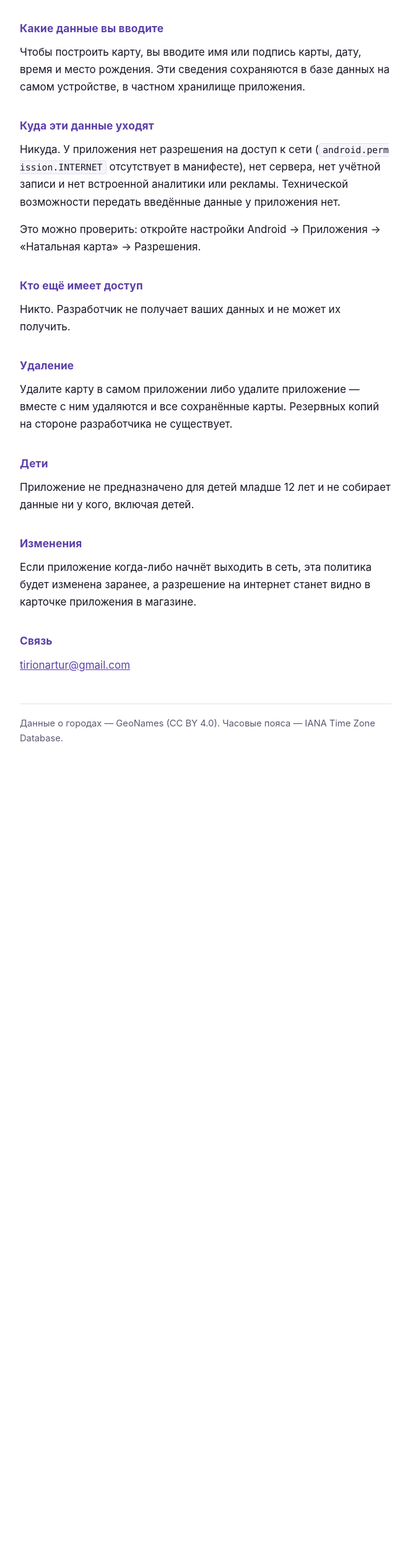
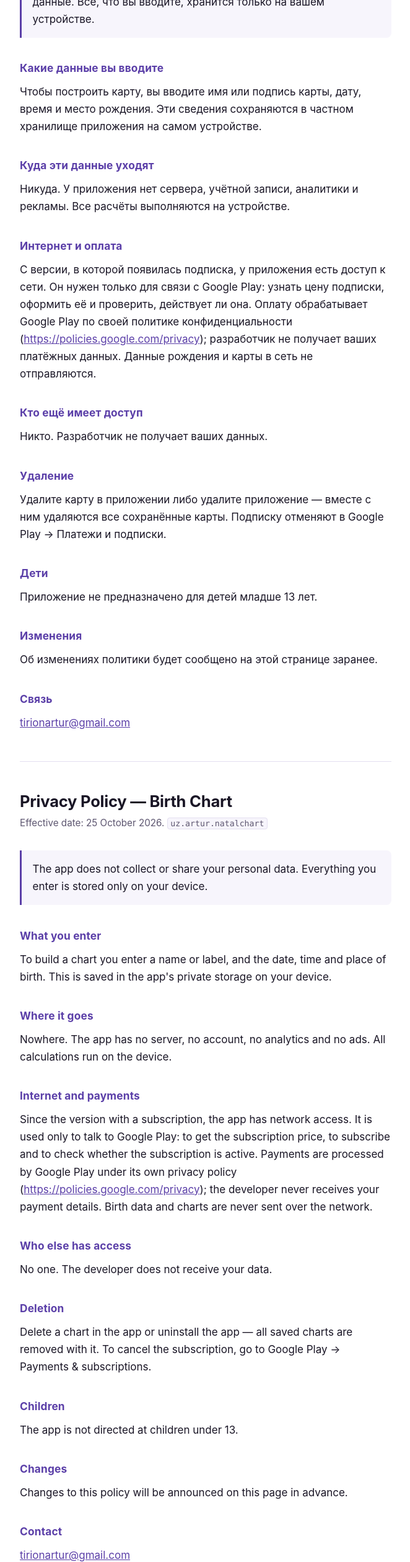
Before and after one commit to arturr55/natalchart-policy, a plain HTML site: page index.html in a window 1280 px wide. Shown: the part 280-2800 px from the top of the page at 62% size, without its empty margins (308-970 px from the left). Before the commit the page ends 1547 px from the top, so only its background shows below. Drawn offline with Linux system fonts and the light colour scheme.

Commit message:
Policy update 25.10.2026: subscription via Google Play, network used only for billing; English version added
Co-Authored-By: Claude Opus 5.5 <noreply@anthropic.com>

```diff
--- a/index.html
+++ b/index.html
@@ -65,34 +65,47 @@
 </head>
 <body>
 <main>
-  <h1>Политика конфиденциальности</h1>
-  <p class="date">Приложение «Натальная карта» (<code>uz.artur.natalchart</code>). Дата вступления в силу: 30 августа 2026 года.</p>
-
-  <p class="lead">Приложение «Натальная карта» не собирает, не передаёт и не хранит за пределами вашего устройства никаких персональных данных.</p>
-
+  <p class="date"><a href="#en">English version below</a></p>
+  <h1>Политика конфиденциальности — «Натальная карта»</h1>
+  <p class="date">Дата вступления в силу: 25 октября 2026 года. <code>uz.artur.natalchart</code></p>
+  <p class="lead">Приложение не собирает и не передаёт ваши персональные данные. Всё, что вы вводите, хранится только на вашем устройстве.</p>
   <h2>Какие данные вы вводите</h2>
-  <p>Чтобы построить карту, вы вводите имя или подпись карты, дату, время и место рождения. Эти сведения сохраняются в базе данных на самом устройстве, в частном хранилище приложения.</p>
-
+  <p>Чтобы построить карту, вы вводите имя или подпись карты, дату, время и место рождения. Эти сведения сохраняются в частном хранилище приложения на самом устройстве.</p>
   <h2>Куда эти данные уходят</h2>
-  <p>Никуда. У приложения нет разрешения на доступ к сети (<code>android.permission.INTERNET</code> отсутствует в манифесте), нет сервера, нет учётной записи и нет встроенной аналитики или рекламы. Технической возможности передать введённые данные у приложения нет.</p>
-  <p>Это можно проверить: откройте настройки Android → Приложения → «Натальная карта» → Разрешения.</p>
-
+  <p>Никуда. У приложения нет сервера, учётной записи, аналитики и рекламы. Все расчёты выполняются на устройстве.</p>
+  <h2>Интернет и оплата</h2>
+  <p>С версии, в которой появилась подписка, у приложения есть доступ к сети. Он нужен только для связи с Google Play: узнать цену подписки, оформить её и проверить, действует ли она. Оплату обрабатывает Google Play по своей политике конфиденциальности (<a href="https://policies.google.com/privacy">https://policies.google.com/privacy</a>); разработчик не получает ваших платёжных данных. Данные рождения и карты в сеть не отправляются.</p>
   <h2>Кто ещё имеет доступ</h2>
-  <p>Никто. Разработчик не получает ваших данных и не может их получить.</p>
-
+  <p>Никто. Разработчик не получает ваших данных.</p>
   <h2>Удаление</h2>
-  <p>Удалите карту в самом приложении либо удалите приложение — вместе с ним удаляются и все сохранённые карты. Резервных копий на стороне разработчика не существует.</p>
-
+  <p>Удалите карту в приложении либо удалите приложение — вместе с ним удаляются все сохранённые карты. Подписку отменяют в Google Play → Платежи и подписки.</p>
   <h2>Дети</h2>
-  <p>Приложение не предназначено для детей младше 12 лет и не собирает данные ни у кого, включая детей.</p>
-
+  <p>Приложение не предназначено для детей младше 13 лет.</p>
   <h2>Изменения</h2>
-  <p>Если приложение когда-либо начнёт выходить в сеть, эта политика будет изменена заранее, а разрешение на интернет станет видно в карточке приложения в магазине.</p>
-
+  <p>Об изменениях политики будет сообщено на этой странице заранее.</p>
   <h2>Связь</h2>
   <p><a href="mailto:tirionartur@gmail.com">tirionartur@gmail.com</a></p>
-
-  <footer>Данные о городах — GeoNames (CC BY 4.0). Часовые пояса — IANA Time Zone Database.</footer>
+  <hr style="border:0;border-top:1px solid var(--line);margin:3rem 0" id="en">
+  <h1>Privacy Policy — Birth Chart</h1>
+  <p class="date">Effective date: 25 October 2026. <code>uz.artur.natalchart</code></p>
+  <p class="lead">The app does not collect or share your personal data. Everything you enter is stored only on your device.</p>
+  <h2>What you enter</h2>
+  <p>To build a chart you enter a name or label, and the date, time and place of birth. This is saved in the app&#x27;s private storage on your device.</p>
+  <h2>Where it goes</h2>
+  <p>Nowhere. The app has no server, no account, no analytics and no ads. All calculations run on the device.</p>
+  <h2>Internet and payments</h2>
+  <p>Since the version with a subscription, the app has network access. It is used only to talk to Google Play: to get the subscription price, to subscribe and to check whether the subscription is active. Payments are processed by Google Play under its own privacy policy (<a href="https://policies.google.com/privacy">https://policies.google.com/privacy</a>); the developer never receives your payment details. Birth data and charts are never sent over the network.</p>
+  <h2>Who else has access</h2>
+  <p>No one. The developer does not receive your data.</p>
+  <h2>Deletion</h2>
+  <p>Delete a chart in the app or uninstall the app — all saved charts are removed with it. To cancel the subscription, go to Google Play → Payments &amp; subscriptions.</p>
+  <h2>Children</h2>
+  <p>The app is not directed at children under 13.</p>
+  <h2>Changes</h2>
+  <p>Changes to this policy will be announced on this page in advance.</p>
+  <h2>Contact</h2>
+  <p><a href="mailto:tirionartur@gmail.com">tirionartur@gmail.com</a></p>
+  <footer>Данные о городах — GeoNames (CC BY 4.0). Часовые пояса — IANA Time Zone Database.<br>City data — GeoNames (CC BY 4.0). Time zones — IANA Time Zone Database.</footer>
 </main>
 </body>
 </html>
```
Also changed, not shown: 1 other file.
